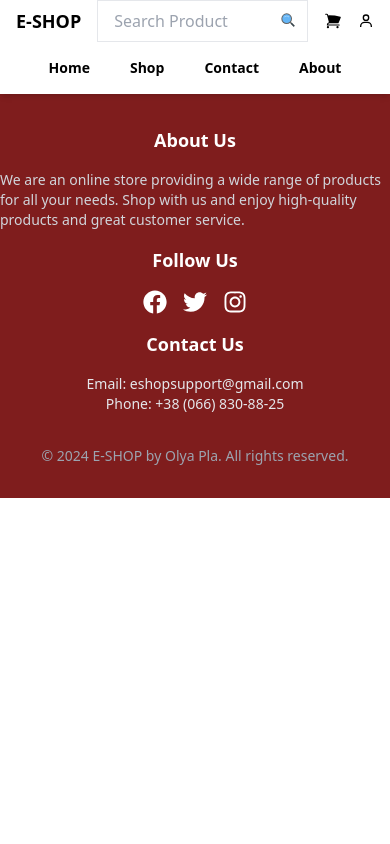
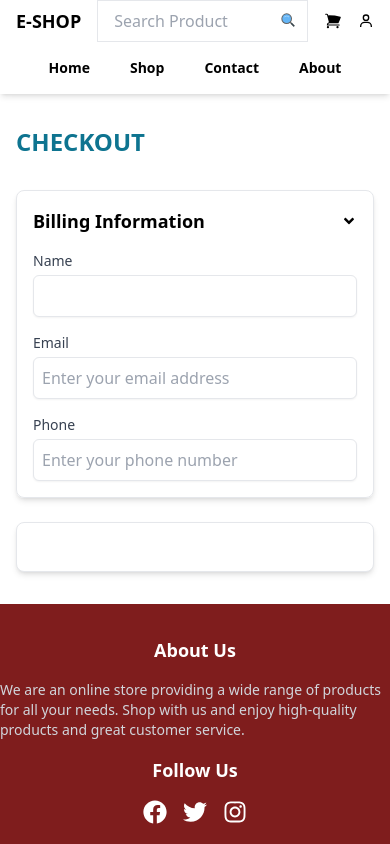
Before and after one commit to xellga-olga/e-shop, a React (Vite) app: page /checkout in a window 390 px wide. Shown: the top 844 px of the page. Built offline with nearby package versions, Linux system fonts and the light colour scheme.

Commit message:
Add form validation for name, email, and phone in Checkout

```diff
--- a/src/App.jsx
+++ b/src/App.jsx
@@ -4,6 +4,7 @@ import Footer from "./components/Footer";
 import Home from "./pages/Home";
 import Shop from "./pages/Shop";
 import Cart from "./pages/Cart";
+import Checkout from "./pages/Checkout";
 
 function App() {
   return (
@@ -13,6 +14,7 @@ function App() {
         <Route path="/" element={<Home />}></Route>
         <Route path="/shop" element={<Shop />}></Route>
         <Route path="/cart" element={<Cart />}></Route>
+        <Route path="/checkout" element={<Checkout />}></Route>
       </Routes>
       <Footer />
     </BrowserRouter>
--- a/src/pages/Cart.jsx
+++ b/src/pages/Cart.jsx
@@ -5,6 +5,7 @@ import { useState } from "react";
 import Modal from "../components/Modal";
 import ChangeAddress from "../components/ChangeAddress";
 import { decreaseQuantity, increaseQuantity, removeFromCart } from "../redux/cartSlice";
+import { useNavigate } from "react-router-dom";
 
 
 const Cart = () => {
@@ -12,6 +13,7 @@ const Cart = () => {
   const [address, setAddress] = useState("main street, 0001");
   const [modalOpen, setModalOpen] = useState(false);
   const dispatch = useDispatch()
+  const navigate = useNavigate()
 
   return (
     <div className="container mx-auto py-8 px-4 md:px-16 lg:px-24 min-h-96 ">
@@ -102,7 +104,9 @@ const Cart = () => {
                 <span>Total Price:</span>
                 <span>{cart.totalPrice.toFixed(2)}</span>
               </div>
-              <button className="w-full text-white bg-red-600 py-2 hover:bg-red-800">
+              <button className="w-full text-white bg-red-600 py-2 hover:bg-red-800"
+              onClick={() => navigate('/checkout')}
+              >
                 Proced to Checkout
               </button>
             </div>
--- /dev/null
+++ b/src/pages/Checkout.jsx
@@ -0,0 +1,73 @@
+import { useState } from "react";
+import { FaAngleDown, FaAngleUp } from "react-icons/fa";
+
+const Checkout = () => {
+  const [billing, setBilling] = useState(true);
+  const [email, setEmail] = useState("");
+  const [error, setError] = useState("");
+
+  const handleEmailChange = (e) => {
+    setEmail(e.target.value);
+    if (!e.target.value.includes("@")) {
+      setError("Please enter a valid email address.");
+    } else {
+      setError("");
+    }
+  };
+
+  return (
+    <div className="container mx-auto py-8 px-4 md:px-16 lg:px-24 min-h-96">
+      <h3 className="text-2xl font-semibold mb-4 text-cyan-700		">CHECKOUT</h3>
+      <div className="flex flex-col justify-between mt-8 space-x-0 md:space-x-10 md:flex-row">
+        <div className="md:w-2/3">
+          <div className="border p-4 mb-6 rounded-lg shadow-md">
+            <div className="flex justify-between items-center mb-4" onClick={() => setBilling(!billing)}>
+              <h3 className="text-lg font-semibold">Billing Information</h3>
+              {billing ? <FaAngleDown /> : <FaAngleUp />}
+            </div>
+
+            <div className={`space-y-4 ${billing ? "" : "hidden"}`}>
+              <div>
+                <label htmlFor="name" className="block text-sm font-medium text-gray-700">Name</label>
+                <input
+                  id="name"
+                  type="text"
+                  className="mt-1 block w-full p-2 border rounded-md shadow-sm focus:ring-indigo-500 focus:border-indigo-500 sm:text-sm"
+                />
+              </div>
+
+              <div>
+                <label htmlFor="email" className="block text-sm font-medium text-gray-700">Email</label>
+                <input
+                  id="email"
+                  type="email"
+                  placeholder="Enter your email address"
+                  className="mt-1 block w-full p-2 border rounded-md shadow-sm focus:ring-indigo-500 focus:border-indigo-500 sm:text-sm"
+                  value={email}
+                  onChange={handleEmailChange}
+                />
+                {error && <p className="text-rose-500	text-sm mt-1">{error}</p>}
+              </div>
+
+              <div>
+                <label htmlFor="phone" className="block text-sm font-medium text-gray-700">Phone</label>
+                <input
+                  id="phone"
+                  type="tel"
+                  placeholder="Enter your phone number"
+                  className="mt-1 block w-full p-2 border rounded-md shadow-sm focus:ring-indigo-500 focus:border-indigo-500 sm:text-sm"
+                />
+              </div>
+            </div>
+          </div>
+        </div>
+
+        <div className="md:w-1/3 bg-white p-6 rounded-lg shadow-md border">
+          {/* Additional content for checkout summary or order details */}
+        </div>
+      </div>
+    </div>
+  );
+};
+
+export default Checkout;
```
